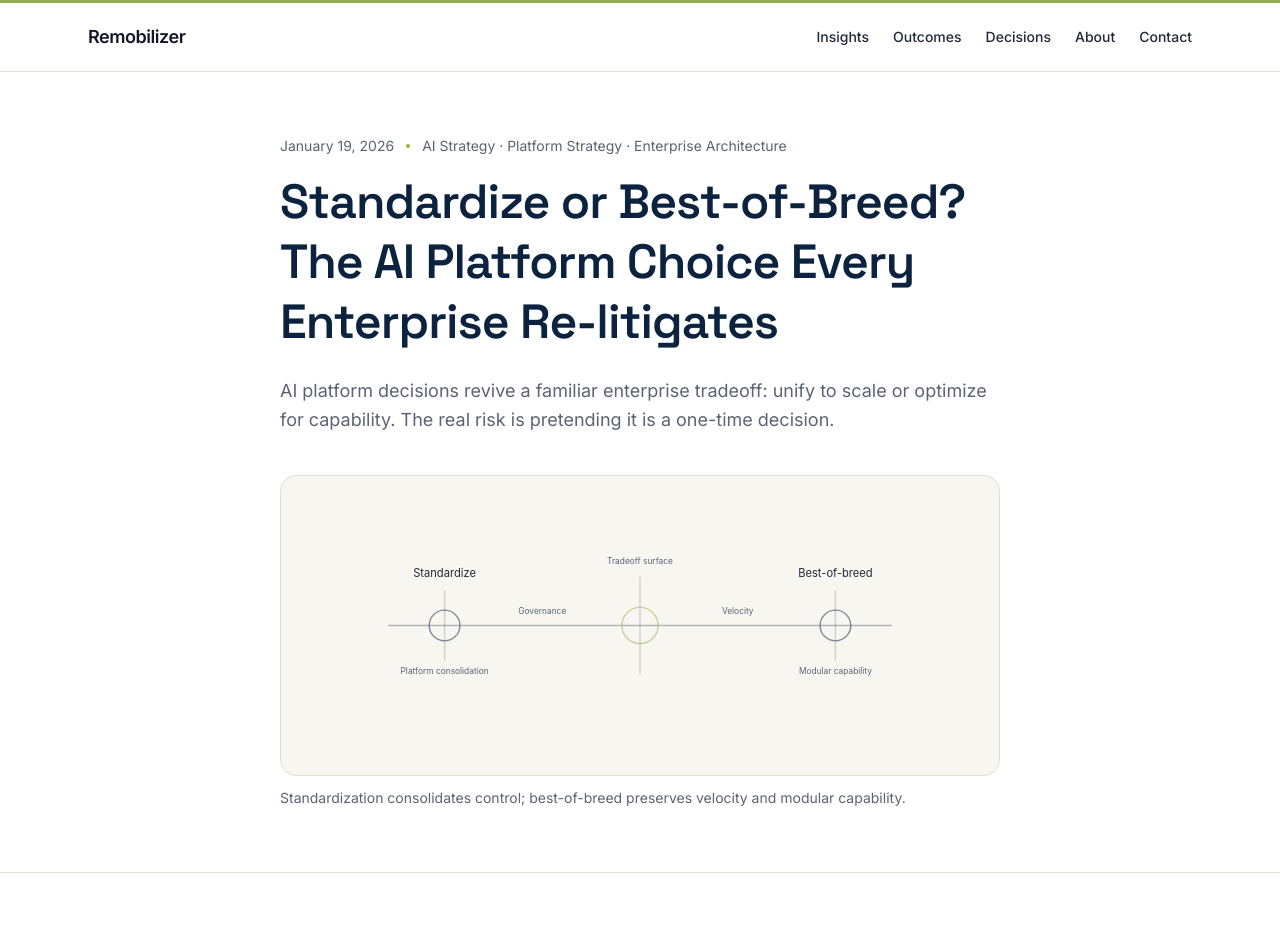
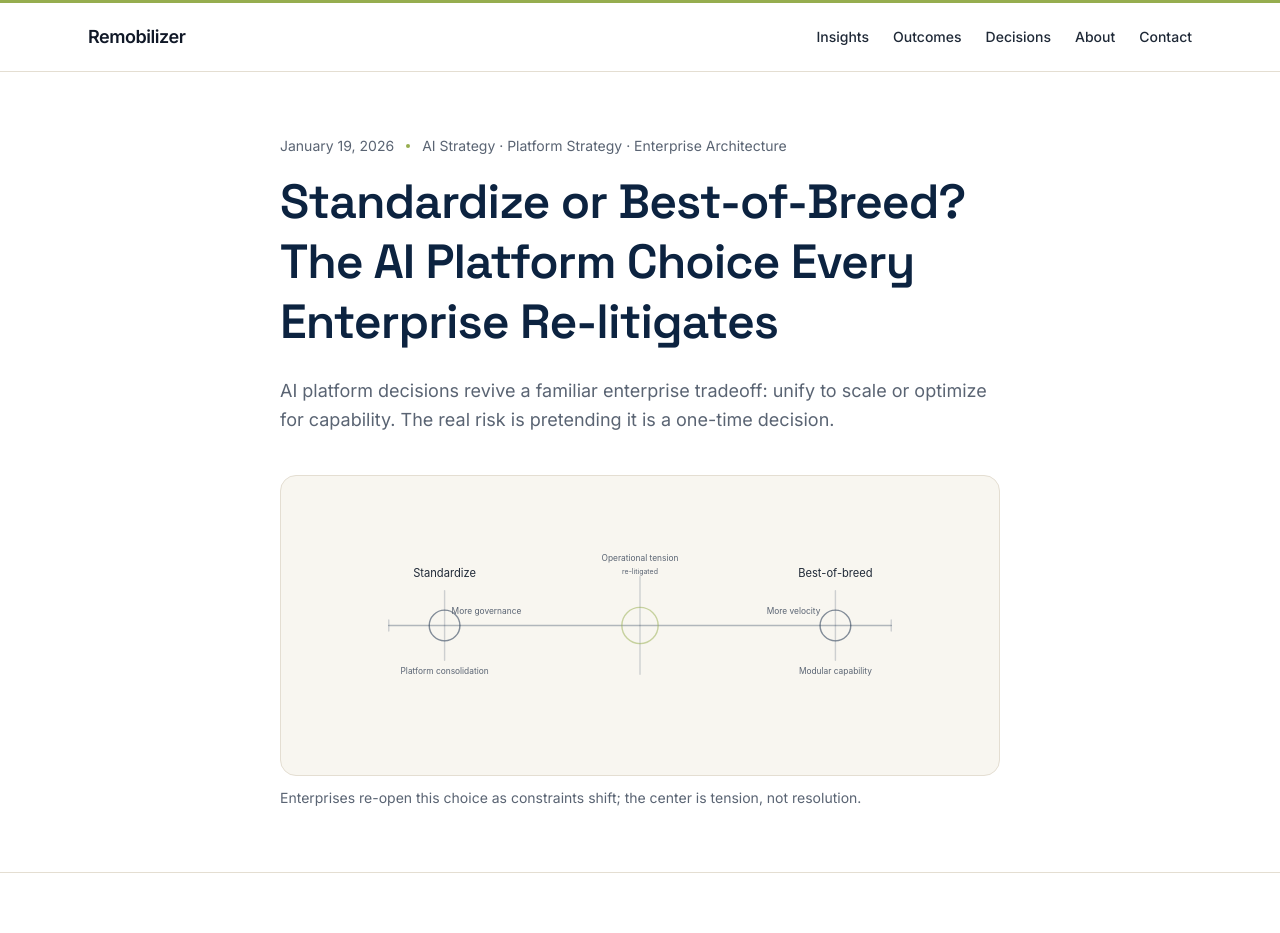
Before and after one commit to ziplabs/remobilizer, a Next.js app: page /insights/ai-platform-strategy-standardize-vs-best-of-breed in a window 1280 px wide. Shown: the top 933 px of the page. Built offline with nearby package versions, Linux system fonts and the light colour scheme.

Commit message:
Refine canonical Insight diagram for clarity

```diff
--- a/app/insights/[slug]/page.tsx
+++ b/app/insights/[slug]/page.tsx
@@ -41,9 +41,9 @@ export default async function InsightPage({ params }: InsightPageProps) {
       ? {
           src: "/insights/standardize-best-of-breed-a.svg",
           altSrc: "/insights/standardize-best-of-breed-b.svg",
-          alt: "A tradeoff line showing standardize vs best-of-breed with governance and velocity forces.",
+          alt: "A tradeoff line showing standardize and best-of-breed with directional cues for governance and velocity and a center node labeled as ongoing tension.",
           caption:
-            "Standardization consolidates control; best-of-breed preserves velocity and modular capability.",
+            "Enterprises re-open this choice as constraints shift; the center is tension, not resolution.",
         }
       : null;
 
```
Also changed, not shown: public/insights/standardize-best-of-breed-a.svg, public/insights/standardize-best-of-breed-b.svg.
